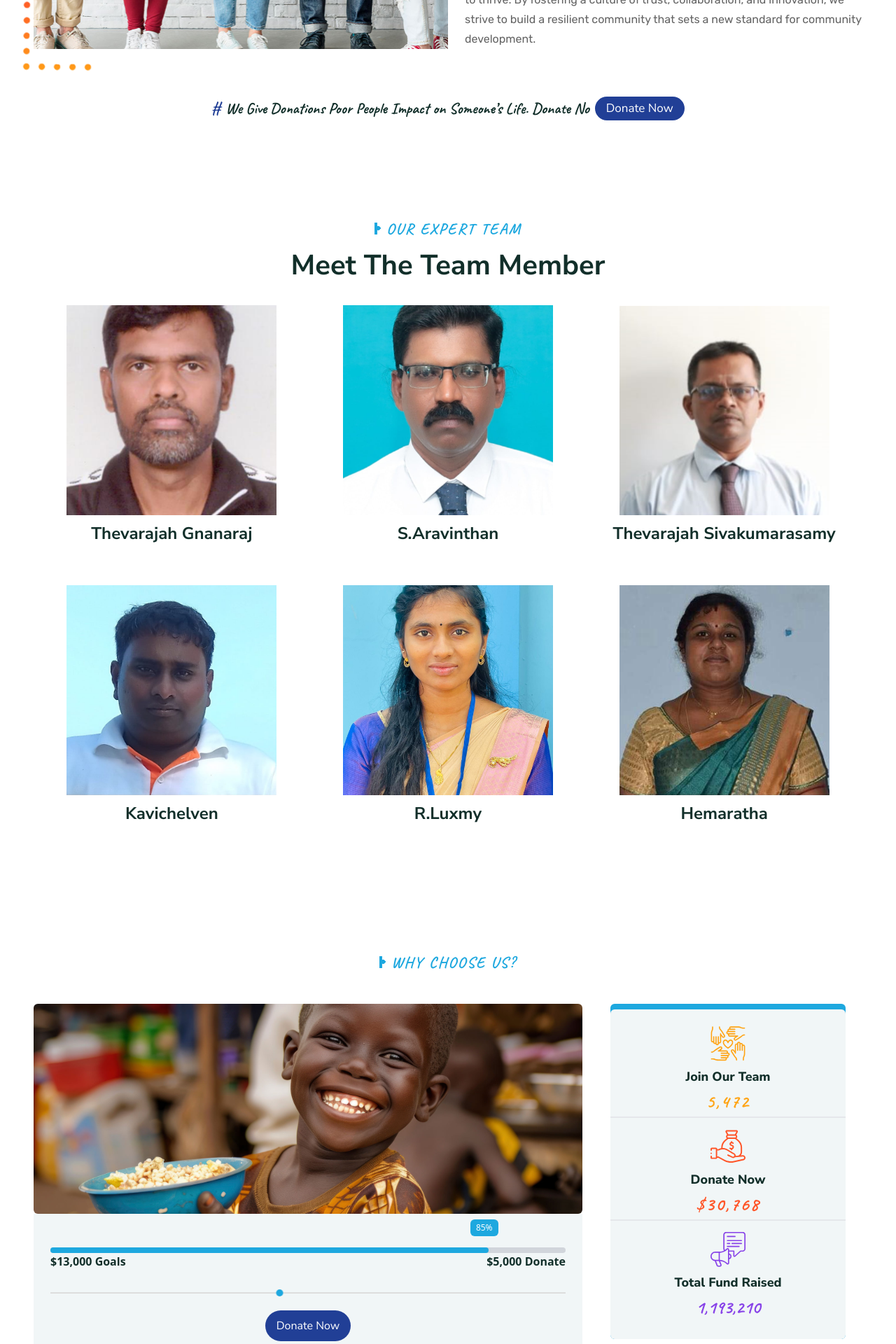
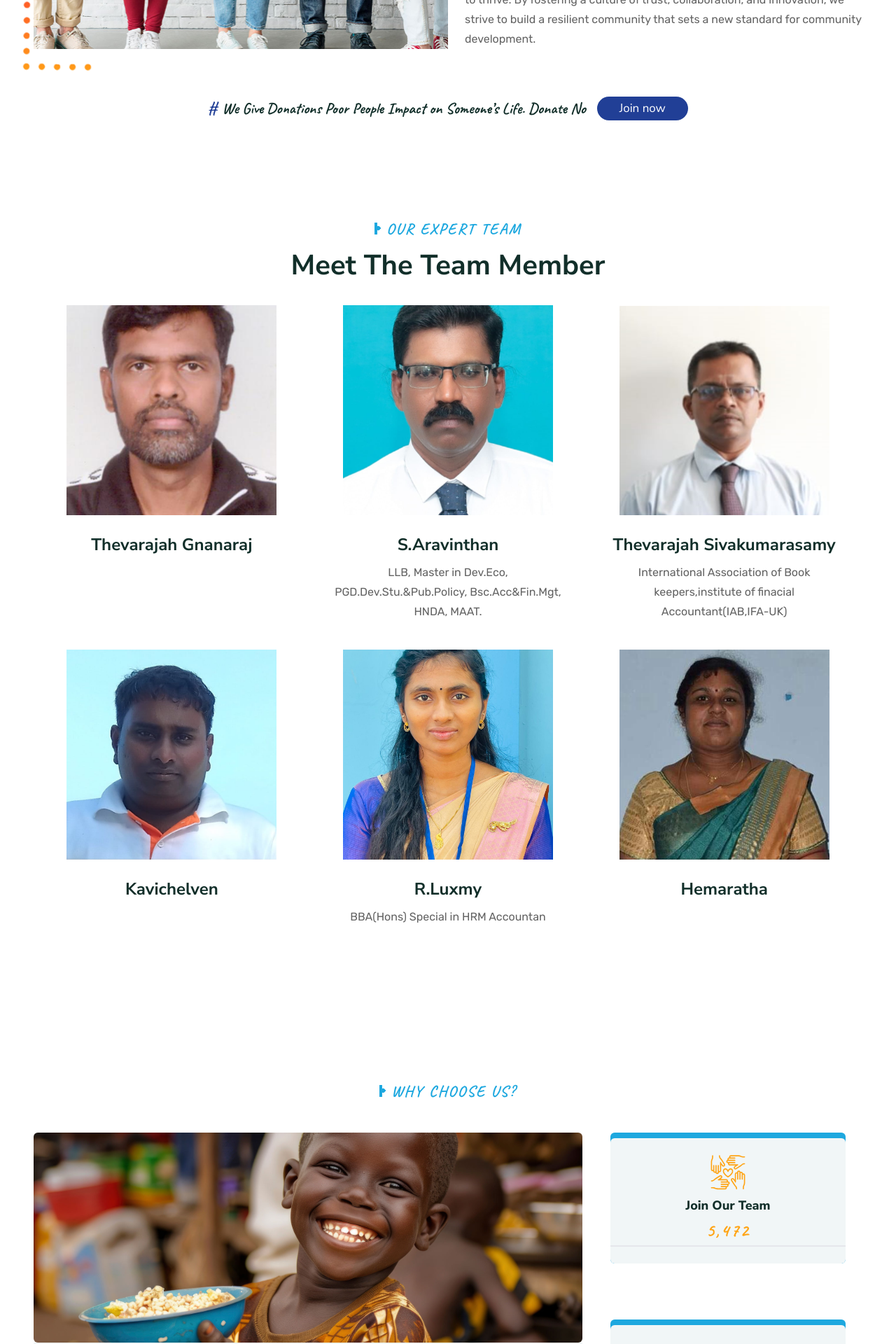
Before and after one commit to MrbadMiro/Care, a React (Vite) app: page /about in a window 1280 px wide. Shown: the part 1260-3180 px from the top of the page at 70% size. Built offline with nearby package versions, Linux system fonts and the light colour scheme; what tailwindcss-animatecss, tailwindcss-debug-screens would draw is missing.

Commit message:
Hero Section

```diff
--- a/src/Data.js
+++ b/src/Data.js
@@ -5,6 +5,19 @@ import {
 	HeroIcon2,
 	HeroIcon3,
 	Partner,
+	About_man,
+    About_man1,
+    About_man2,
+    About_man3,
+    About_man4,
+    About_man5,
+    About_man6,
+	Gallery_img1,
+    Gallery_img2,
+    Gallery_img3,
+    Gallery_img4,
+    Gallery_img5,
+    Gallery_img6,
 } from "./assets/index";
 
 export const navLinks = [
@@ -79,6 +92,47 @@ export const HeroSlider = [
 	}
 ];
 
+export const TeamData=[
+	{
+		id:1,
+		image:About_man,
+		name: "Thevarajah Gnanaraj",
+		position:"",
+
+	},
+	{
+		id:2,
+		image:About_man1,
+		name: "S.Aravinthan",
+		position:"LLB, Master in Dev.Eco, PGD.Dev.Stu.&Pub.Policy, Bsc.Acc&Fin.Mgt, HNDA, MAAT."
+	},
+	{
+		id:3,
+		image:About_man2,
+		name: "Thevarajah Sivakumarasamy",
+		position:"International Association of Book keepers,institute of finacial Accountant(IAB,IFA-UK)"
+	},
+	{
+		id:4,
+		image:About_man3,
+		name: "Kavichelven",
+		position:""
+	},
+	{
+		id:5,
+		image:About_man4,
+		name: "R.Luxmy",
+		position:"BBA(Hons) Special in HRM Accountan"
+	},
+	{
+		id:6,
+		image:About_man5,
+		name: "Hemaratha",
+		position:"",
+	},
+
+];
+
 export const clients = [
 	{
 		id: 1,
@@ -123,16 +177,46 @@ export const TestimonialData = [
 	},
 ];
 
-
-
-export const team = [
+export const GalleryData=[
 	{
 		id: 1,
-		image: HeroIcon2,
-		category: " Beauty & Hair dressing ",
-		title: "Look like those professional beauticians and hairdressers. Get full beauty treatment here from hair cutting to facial.",
-		price:"LKR.59000",
-		aosDelay: "0",
+		image:Gallery_img1,
+		tab: 1,
+	},
+	{
+		id: 2,
+		image:Gallery_img2,
+		tab: 1,
+	},
+	{
+		id: 3,
+		image:Gallery_img3,
+		tab: 1,
+	},
+	{
+		id: 4,
+		image:Gallery_img4,
+		tab: 1,
+	},
+	{
+		id: 5,
+		image:Gallery_img5,
+		tab: 1,
+	},
+	{
+		id: 6,
+		image:Gallery_img6,
+		tab: 1,
+	},
+	{
+		id: 6,
+		image:Gallery_img5,
+		tab: 2,
+	},
+	{
+		id: 6,
+		image:Gallery_img6,
+		tab: 2,
 	},
 
 ]
--- a/src/components/About_c/Gallery.jsx
+++ b/src/components/About_c/Gallery.jsx
@@ -1,4 +1,4 @@
-import React from 'react';
+import React, { useState } from "react";
 import {
 	Gallery_img1,
 	Gallery_img2,
@@ -9,9 +9,16 @@ import {
 	A_1_icon,
 	A_2_icon,
 } from "../../assets";
+import { GalleryData } from "../../Data";
 const Gallery = () => {
+	const [activeTab, setActiveTab] = useState(1); // Default to Tab 1
+
+	// Filtered services based on activeTab
+	const filteredServices = GalleryData.filter(
+		(gallery) => gallery.tab === activeTab
+	);
 	return (
-        <div className='flex flex-col md:px-12 px-6 pb-24 items-center justify-center'>
+		<div className="flex flex-col md:px-12 px-6 pb-24 items-center justify-center">
 			<div className="flex items-center gap-2 mb-8">
 				<div className="flex items-center ">
 					<img src={A_1_icon} alt="" />
@@ -21,9 +28,36 @@ const Gallery = () => {
 					Recent Events
 				</p>
 			</div>
-            <div className="w-full grid md:grid-cols-3 mt-8 items-center justify-center gap-8 gap-y-16">
-
-					<div className="flex ">
+			<div className="flex w-full items-center justify-center gap-8 mt-8">
+				<div
+					className={`tabs ${
+						activeTab === 1 ? "active-tabs" : ""
+					}  bg-[#213F96] text-white px-4 py-2 w-[170px] flex items-center justify-center`}
+					onClick={() => setActiveTab(1)}>
+					Images
+				</div>
+				<div
+					className={`tabs ${
+						activeTab === 2 ? "active-tabs" : ""
+					}  bg-[#213F96] text-white px-4 py-2 w-[170px]`}
+					onClick={() => setActiveTab(2)}>
+					Recent Events
+				</div>
+			</div>
+			<div className="w-full flex mt-8 items-center justify-center gap-8 gap-y-16">
+				<div
+					className={`content_${activeTab} grid md:grid-cols-3 sm:grid-cols-2 gap-4  `}>
+					{filteredServices.map((item, index) => (
+						<div className="flex w-full ">
+							<img
+								src={item.image}
+								alt=""
+								className="h-[400px]  w-full  object-cover"
+							/>
+						</div>
+					))}
+				</div>
+				{/* <div className="flex ">
 						<img
 							src={Gallery_img1}
 							alt=""
@@ -64,12 +98,10 @@ const Gallery = () => {
 							alt=""
 							className="h-[400px]  w-full  object-cover"
 						/>
-					</div>
-
-
+					</div> */}
 			</div>
 		</div>
 	);
-}
+};
 
 export default Gallery;
--- a/src/components/About_c/Ourstory.jsx
+++ b/src/components/About_c/Ourstory.jsx
@@ -30,7 +30,7 @@ import {
 const Ourstory = () => {
 	const navigate = useNavigate();
     const handleDonateClick = () => {
-        navigate("/donate");
+        navigate("/Careerr");
     };
 	return (
 		<div className="w-full flex flex-col md:px-12 px-6 py-12">
@@ -56,7 +56,7 @@ const Ourstory = () => {
 					</div>
 					<div className="w-full bg-[#F1F6F7] py-6 px-6">
 						<div className="skill-box my-6">
-							<div className="skill-bar mt-2 w-full h-2 bg-gray-300 rounded-lg">
+							{/* <div className="skill-bar mt-2 w-full h-2 bg-gray-300 rounded-lg">
 								<span
 									className="skill-per html relative block h-full bg-[#1EA8DF] rounded-lg"
 									style={{ width: "85%" }}>
@@ -64,21 +64,21 @@ const Ourstory = () => {
 										85%
 									</span>
 								</span>
-							</div>
-							<div className="flex items-center justify-between">
+							</div> */}
+							{/* <div className="flex items-center justify-between">
 								<span className="title block text-base font-semibold text-green2">
 									$13,000 Goals
 								</span>
 								<span className="title block text-base font-semibold text-green2">
 									$5,000 Donate
 								</span>
-							</div>
+							</div> */}
 							<div className="mt-8 h-[2px] bg-[#DDDDDD] w-full relative">
 								<div className="w-[10px] top-[-4px] h-[10px] rounded-full bg-[#1EA8DF]  absolute  animate-bounce-horizontal2"></div>
 							</div>
 							<div className="flex items-center justify-center py-6 ">
-								<button className="px-4 py-2 bg-[#213F96]  font-nunito  rounded-full font-normal text-[#ffffff] text-[16px] leading-[28px] " onClick={handleDonateClick}>
-									Donate Now
+								<button className="px-8 py-2 bg-[#213F96]  font-nunito  rounded-full font-normal text-[#ffffff] text-[16px] leading-[28px] " onClick={handleDonateClick}>
+									Join Now
 								</button>
 							</div>
 						</div>
@@ -278,7 +278,7 @@ const Ourstory = () => {
 										5,472
 									</p>
 								</div>
-								<div className="flex flex-col items-center justify-center gap-3 px-[15px] pb-2 border-b-2">
+								{/* <div className="flex flex-col items-center justify-center gap-3 px-[15px] pb-2 border-b-2">
 									<img
 										src={About_icon2}
 										alt=""
@@ -303,7 +303,7 @@ const Ourstory = () => {
 									<p className="font-caveat font-bold text-[#8742E8] text-[26px] leading-[26px] ">
 										1,193,210
 									</p>
-								</div>
+								</div> */}
 							</div>
 						</div>
 					</div>
@@ -339,8 +339,8 @@ const Ourstory = () => {
 
 						<div className="flex items-center justify-center py-6 ">
 							<Link to="/donate">
-								<button className="px-4 py-2 bg-[#213F96]  font-nunito  rounded-full font-normal text-[#ffffff] text-[16px] leading-[28px] " onClick={handleDonateClick}>
-									Donate Now
+								<button className="px-8 py-2 bg-[#213F96]  font-nunito  rounded-full font-normal text-[#ffffff] text-[16px] leading-[28px] " onClick={handleDonateClick}>
+									Join Now
 								</button>
 							</Link>
 						</div>
--- a/src/components/About_c/Team.jsx
+++ b/src/components/About_c/Team.jsx
@@ -1,5 +1,5 @@
 import React, { useEffect, useState } from "react";
-import { team } from "../../Data";
+import { TeamData } from "../../Data";
 import {
 	about_1,
 	about_2,
@@ -46,90 +46,27 @@ const Team = () => {
 				</p>
 			</div>
 			<div className="w-full grid md:grid-cols-3 mt-8 items-center justify-center gap-y-16">
-				<div className="flex flex-col items-center justify-center">
+				{TeamData.map((item, index) => (
+					<div className="flex flex-col items-center justify-center">
 					<div className="flex">
 						<img
-							src={About_man}
-							alt=""
-							className="h-[300px]  w-[300px]  object-cover"
-						/>
-					</div>
-					<div className="flex">
-						<p className="font-nunito font-bold text-[#122F2A] text-[18px] md:text-[24px] leading-[20px] mt-[16px]">
-							Thevarajah Gnanaraj
-						</p>
-					</div>
-				</div>
-				<div className="flex flex-col items-center justify-center">
-					<div className="flex">
-						<img
-							src={About_man1}
+							src={item.image}
 							alt=""
 							className="h-[300px]  w-[300px] object-cover"
 						/>
 					</div>
-					<div className="flex">
+					<div className="flex flex-col text-center items-center justify-center mt-4">
 						<p className="font-nunito font-bold text-[#122F2A] text-[18px] md:text-[24px] leading-[20px] mt-[16px]">
-							S.Aravinthan
+							{item.name}
+						</p>
+						<p className="font-rubik font-normal text-[#636363]  text-[16px] leading-[28px] mt-[16px] md:px-6 h-[60px] ">
+							{item.position}
 						</p>
 					</div>
 				</div>
-				<div className="flex flex-col items-center justify-center">
-					<div className="flex">
-						<img
-							src={About_man2}
-							alt=""
-							className="h-[300px]  w-[300px]  object-cover"
-						/>
-					</div>
-					<div className="flex">
-						<p className="font-nunito font-bold text-[#122F2A] text-[18px] md:text-[24px] leading-[20px] mt-[16px]">
-							Thevarajah Sivakumarasamy
-						</p>
-					</div>
-				</div>
-				<div className="flex flex-col items-center justify-center">
-					<div className="flex">
-						<img
-							src={About_man3}
-							alt=""
-							className="h-[300px]  w-[300px]  object-cover"
-						/>
-					</div>
-					<div className="flex">
-						<p className="font-nunito font-bold text-[#122F2A] text-[18px] md:text-[24px] leading-[20px] mt-[16px]">
-							Kavichelven
-						</p>
-					</div>
-				</div>
-				<div className="flex flex-col items-center justify-center">
-					<div className="flex">
-						<img
-							src={About_man4}
-							alt=""
-							className="h-[300px]  w-[300px]  object-cover"
-						/>
-					</div>
-					<div className="flex">
-						<p className="font-nunito font-bold text-[#122F2A] text-[18px] md:text-[24px] leading-[20px] mt-[16px]">
-							R.Luxmy
-						</p>
-					</div>
-				</div>
-				<div className="flex flex-col items-center justify-center">
-					<div className="flex">
-						<img
-							src={About_man5}
-							alt=""
-							className="h-[300px]  w-[300px] object-cover"
-						/>
-					</div>
-					<div className="flex">
-						<p className="font-nunito font-bold text-[#122F2A] text-[18px] md:text-[24px] leading-[20px] mt-[16px]">
-							Hemaratha
-						</p>
-					</div>
-				</div>
+				))}
+
+
 			</div>
 		</div>
 	);
--- a/src/components/About_c/Whoweare.jsx
+++ b/src/components/About_c/Whoweare.jsx
@@ -16,7 +16,7 @@ const Whoweare = () => {
 
 	const navigate = useNavigate();
     const handleDonateClick = () => {
-        navigate("/donate");
+        navigate("/Careerr");
     };
 	return (
 		<div className="w-full md:px-12 px-6 py-12">
@@ -150,7 +150,7 @@ const Whoweare = () => {
 					{/* ----------------------------------------------------------------- */}
 				</div>
 			</div>
-			<div className="flex flex-col md:flex-row  w-full mt-5 items-center justify-center gap-2">
+			<div className="flex flex-col md:flex-row  w-full mt-5 items-center justify-center gap-4">
 				<p className="font-caveat font-bold text-[#122f2A]  text-[22px] gap-2 leading-[22px]  ">
 					<span className="font-caveat font-bold text-[#213F96]  text-[22px] mr-2 ">
 						#
@@ -158,8 +158,8 @@ const Whoweare = () => {
 					We Give Donations Poor People Impact on Someone’s Life. Donate No
 				</p>{" "}
 
-					<button className="px-4 py-1 text-white text-[17px] font-nunito bg-[#213F96] rounded-full" onClick={handleDonateClick}>
-						Donate Now
+					<button className="px-8 py-1 text-white text-[17px] font-nunito bg-[#213F96] rounded-full" onClick={handleDonateClick}>
+						Join now
 					</button>
 
 			</div>
--- a/src/routes/Career.jsx
+++ b/src/routes/Career.jsx
@@ -2,7 +2,9 @@ import React from 'react'
 
 import Career_form from '../components/Career_s/Career_form';
 import Banner4 from '../components/Career_s/Banner4';
+import useScrollToTop from './useScrollToTop';
 const Career = () => {
+  useScrollToTop();
   return (
     <div className='flex flex-col'>
         <Banner4/>
```
Also changed, not shown: src/components/Home/Hero.jsx (+0 -128 lines). Lines whose indentation alone changed are shown as unchanged.
